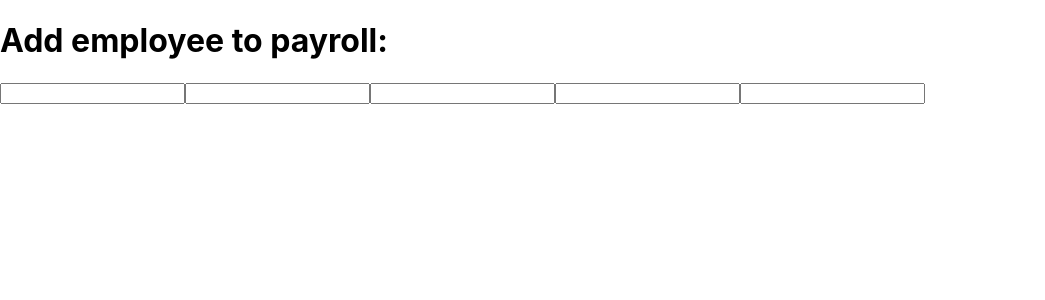
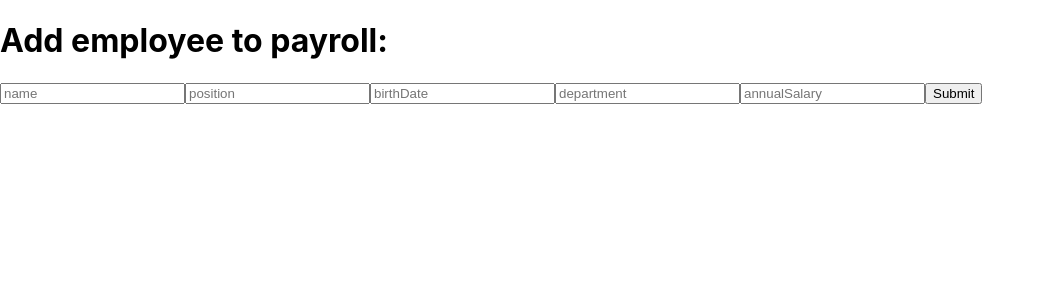
Before and after one commit to lbrantcollins/react-express-employee, a React (Create React App) app: page / in a window 1280 px wide. Shown: the top 300 px of the page, without its empty margins (0-1045 px from the left). Built offline with nearby package versions, Linux system fonts and the light colour scheme.

Commit message:
it displays created employees

```diff
--- a/src/App.js
+++ b/src/App.js
@@ -17,7 +17,7 @@ class App extends React.Component {
       console.log(employee, e, 'Inside of addEmployee');
 
       try {
-        const createEmployee = await fetch('http://localhost9000/api/v1/employees', {
+        const createEmployee = await fetch('http://localhost:9000/api/v1/employees', {
             method: 'POST',
             credentials: 'include',
             body: JSON.stringify(employee),
@@ -27,11 +27,12 @@ class App extends React.Component {
         })
         console.log(createEmployee, '<<< fetched createEmployee');
 
-        if (createEmployee.status !== 200) {
+        if (createEmployee.status !== 201) {
+          console.log(createEmployee.status);
           throw Error('Resource not found...')
         }
 
-        const createEmployeeResponse = createEmployee.json();
+        const createEmployeeResponse = await createEmployee.json();
 
         this.setState({
           employees: [...this.state.employees, createEmployeeResponse.data]
@@ -53,7 +54,7 @@ class App extends React.Component {
        const responseGetEmployees = await fetch('http://localhost:9000/api/v1/employees');
        console.log(responseGetEmployees, ' responseGetEmployees');
 
-       if (responseGetEmployees.status != 200) {
+       if (responseGetEmployees.status !== 200) {
           throw Error('404 from server');
        }
 
--- a/src/CreateEmployee/index.js
+++ b/src/CreateEmployee/index.js
@@ -24,22 +24,23 @@ class CreateEmployee extends React.Component {
 		return (
 			<div>
 				<h1>Add employee to payroll: </h1>
-				<form>
+				<form onSubmit={this.props.addEmployee.bind(null, this.state)}>
 					<label htmlFor='name'>
-						<input type='text' name='name' onChange={this.updateEmployee} value={this.name}></input>
+						<input type='text' name='name' onChange={this.updateEmployee} value={this.name} placeholder='name'></input>
 					</label>
 					<label htmlFor='position'>
-						<input type='text' name='position' onChange={this.updateEmployee} value={this.position}></input>
+						<input type='text' name='position' onChange={this.updateEmployee} value={this.position} placeholder='position'></input>
 					</label>
 					<label htmlFor='birthDate'>
-						<input type='dateTime' name='birthDate' onChange={this.updateEmployee} value={this.birthDate}></input>
+						<input type='dateTime' name='birthDate' onChange={this.updateEmployee} value={this.birthDate} placeholder='birthDate'></input>
 					</label>
 					<label htmlFor='department'>
-						<input type='text' name='department' onChange={this.updateEmployee} value={this.department}></input>
+						<input type='text' name='department' onChange={this.updateEmployee} value={this.department} placeholder='department'></input>
 					</label>
 					<label htmlFor='annualSalary'>
-						<input type='number' name='annualSalary' onChange={this.updateEmployee} value={this.annualSalary}></input>
+						<input type='number' name='annualSalary' onChange={this.updateEmployee} value={this.annualSalary} placeholder='annualSalary'></input>
 					</label>
+					<button>Submit</button>
 				</form>
 			</div>
 		);
--- a/src/ListEmployees/index.js
+++ b/src/ListEmployees/index.js
@@ -1,24 +1,26 @@
 import React from 'react';
 
 const ListEmployees = (props) => {
-
+	console.log(props, ' < props passed in to ListEmployees');
 	const employeeList = props.employees.map((employee) => {
 
 		return (
-			<li key={employee._id}>
-				<span>Employee list will be here</span>
+			<li >
+				<span>Name: {employee.name}</span>
+				<span>Position: {employee.position}</span>
+				<span>Birth date: {employee.birthDate}</span>
+				<span>Department: {employee.department}</span>
+				<span>Salary: {employee.annualSalary}</span>
 			</li>
 		);
 
 	})
 
 	return (
-	<ul>
-		{employeeList}
-	</ul>
+		<ul>
+			{employeeList}
+		</ul>
 	);
-
-
 }
 
 export default ListEmployees;
```
